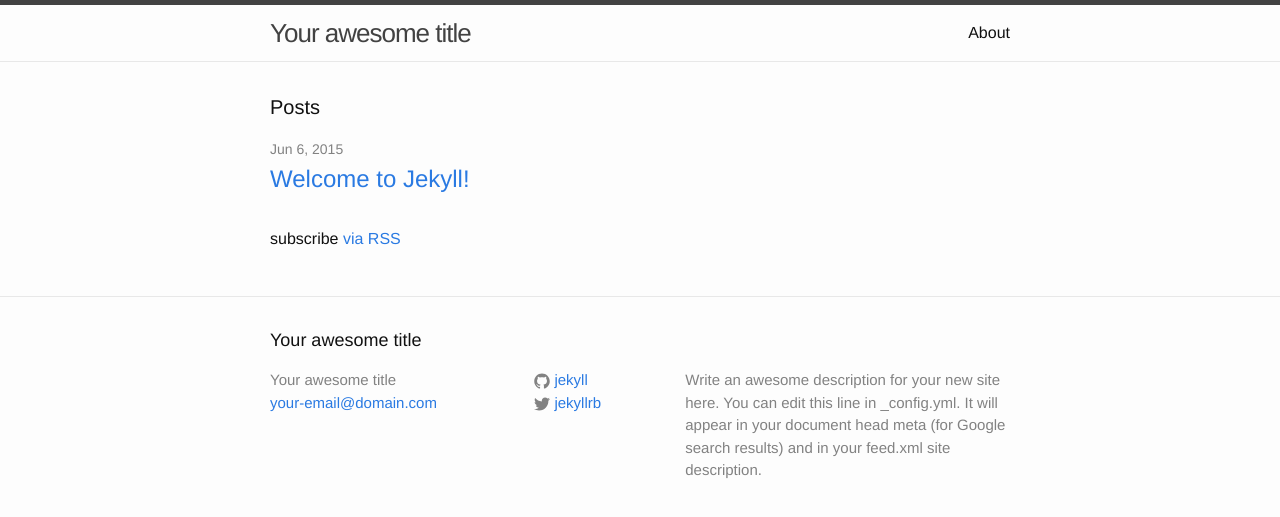
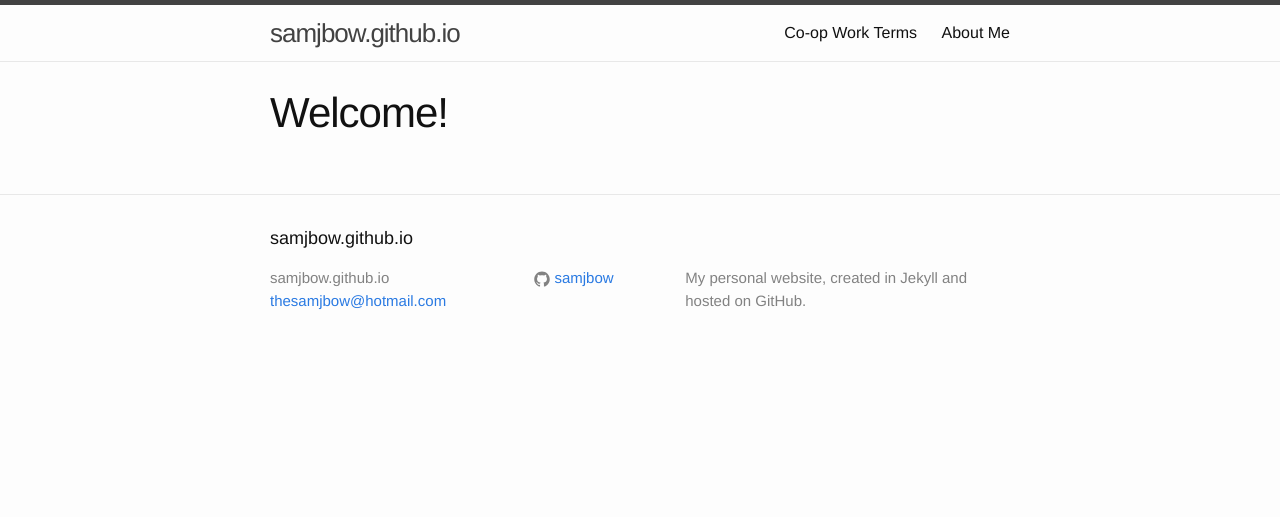
Before and after one commit to samjbow/samjbow.github.io, a Jekyll site: the page built from index.html, in a window 1280 px wide. Shown: the top 517 px of the page. Built offline with Jekyll 4.4.1, drawn with Linux system fonts in a browser that asks for light colours.

Commit message:
Setting up directory structure, config

```diff
--- a/_config.yml
+++ b/_config.yml
@@ -1,14 +1,11 @@
 # Site settings
-title: Your awesome title
-email: your-email@domain.com
+title: samjbow.github.io
+email: thesamjbow@hotmail.com
 description: > # this means to ignore newlines until "baseurl:"
-  Write an awesome description for your new site here. You can edit this
-  line in _config.yml. It will appear in your document head meta (for
-  Google search results) and in your feed.xml site description.
+  My personal website, created in Jekyll and hosted on GitHub.
 baseurl: "" # the subpath of your site, e.g. /blog/
-url: "http://yourdomain.com" # the base hostname & protocol for your site
-twitter_username: jekyllrb
-github_username:  jekyll
+url: "http://samjbow.github.io" # the base hostname & protocol for your site
+github_username:  samjbow
 
 # Build settings
 markdown: kramdown
--- a/_includes/footer.html
+++ b/_includes/footer.html
@@ -27,21 +27,6 @@
             </a>
           </li>
           {% endif %}
-
-          {% if site.twitter_username %}
-          <li>
-            <a href="https://twitter.com/{{ site.twitter_username }}">
-              <span class="icon  icon--twitter">
-                <svg viewBox="0 0 16 16">
-                  <path fill="#828282" d="M15.969,3.058c-0.586,0.26-1.217,0.436-1.878,0.515c0.675-0.405,1.194-1.045,1.438-1.809
-                  c-0.632,0.375-1.332,0.647-2.076,0.793c-0.596-0.636-1.446-1.033-2.387-1.033c-1.806,0-3.27,1.464-3.27,3.27 c0,0.256,0.029,0.506,0.085,0.745C5.163,5.404,2.753,4.102,1.14,2.124C0.859,2.607,0.698,3.168,0.698,3.767 c0,1.134,0.577,2.135,1.455,2.722C1.616,6.472,1.112,6.325,0.671,6.08c0,0.014,0,0.027,0,0.041c0,1.584,1.127,2.906,2.623,3.206 C3.02,9.402,2.731,9.442,2.433,9.442c-0.211,0-0.416-0.021-0.615-0.059c0.416,1.299,1.624,2.245,3.055,2.271 c-1.119,0.877-2.529,1.4-4.061,1.4c-0.264,0-0.524-0.015-0.78-0.046c1.447,0.928,3.166,1.469,5.013,1.469 c6.015,0,9.304-4.983,9.304-9.304c0-0.142-0.003-0.283-0.009-0.423C14.976,4.29,15.531,3.714,15.969,3.058z"/>
-                </svg>
-              </span>
-
-              <span class="username">{{ site.twitter_username }}</span>
-            </a>
-          </li>
-          {% endif %}
         </ul>
       </div>
 
--- a/_includes/head.html
+++ b/_includes/head.html
@@ -3,7 +3,7 @@
   <meta http-equiv="X-UA-Compatible" content="IE=edge">
   <meta name="viewport" content="width=device-width, initial-scale=1">
 
-  <title>{% if page.title %}{{ page.title }}{% else %}{{ site.title }}{% endif %}</title>
+  <title>{% if page.title %}{{ page.title }} | {% endif %}{{ site.title }}</title>
   <meta name="description" content="{% if page.excerpt %}{{ page.excerpt | strip_html | strip_newlines | truncate: 160 }}{% else %}{{ site.description }}{% endif %}">
 
   <link rel="stylesheet" href="{{ "/css/main.css" | prepend: site.baseurl }}">
--- a/_includes/header.html
+++ b/_includes/header.html
@@ -15,8 +15,8 @@
 
       <div class="trigger">
         {% for page in site.pages %}
-          {% if page.title %}
-          <a class="page-link" href="{{ page.url | prepend: site.baseurl }}">{{ page.title }}</a>
+          {% if page.level == 1 && page.title %}
+          <a class="page-link" href="{{ page.url | prepend: site.baseurl | remove: 'index.html'}}">{{ page.title }}</a>
           {% endif %}
         {% endfor %}
       </div>
--- /dev/null
+++ b/about-me/index.html
@@ -0,0 +1,5 @@
+---
+layout: page
+title: About Me
+level: 1
+---
--- /dev/null
+++ b/coop/esentire/index.html
@@ -0,0 +1,5 @@
+---
+layout: page
+title: Work Term 3 - eSentire
+level: 2
+---
--- /dev/null
+++ b/coop/index.html
@@ -0,0 +1,5 @@
+---
+layout: page
+title: Co-op Work Terms
+level: 1
+---
--- a/index.html
+++ b/index.html
@@ -1,23 +1,5 @@
 ---
-layout: default
+layout: page
+title: Welcome!
+level: 0
 ---
-
-<div class="home">
-
-  <h1 class="page-heading">Posts</h1>
-
-  <ul class="post-list">
-    {% for post in site.posts %}
-      <li>
-        <span class="post-meta">{{ post.date | date: "%b %-d, %Y" }}</span>
-
-        <h2>
-          <a class="post-link" href="{{ post.url | prepend: site.baseurl }}">{{ post.title }}</a>
-        </h2>
-      </li>
-    {% endfor %}
-  </ul>
-
-  <p class="rss-subscribe">subscribe <a href="{{ "/feed.xml" | prepend: site.baseurl }}">via RSS</a></p>
-
-</div>
```
Also changed, not shown: _posts/2015-06-06-welcome-to-jekyll.markdown (deleted, +0 -25 lines), about.md (deleted, +0 -11 lines), feed.xml (deleted, +0 -30 lines), README.md.
